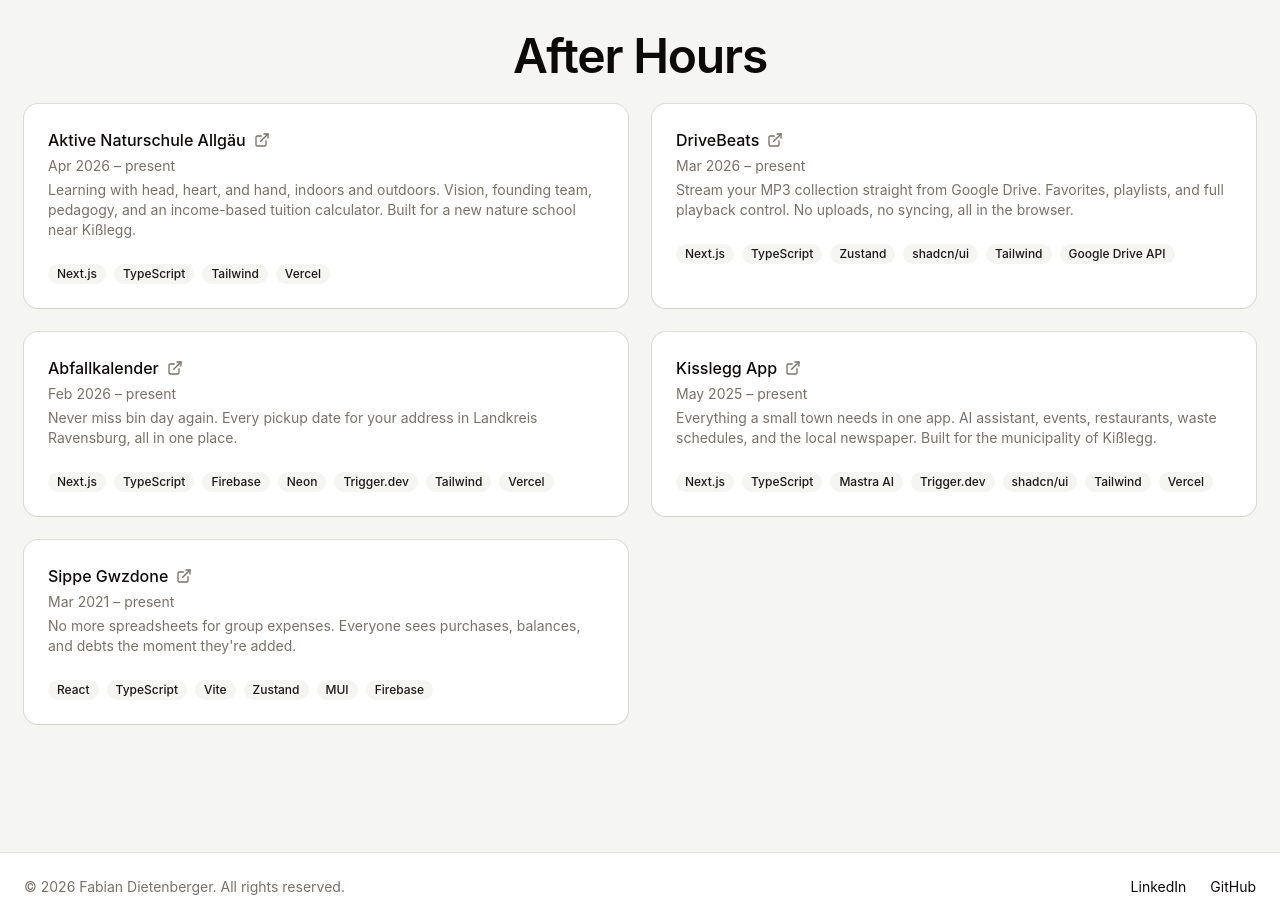
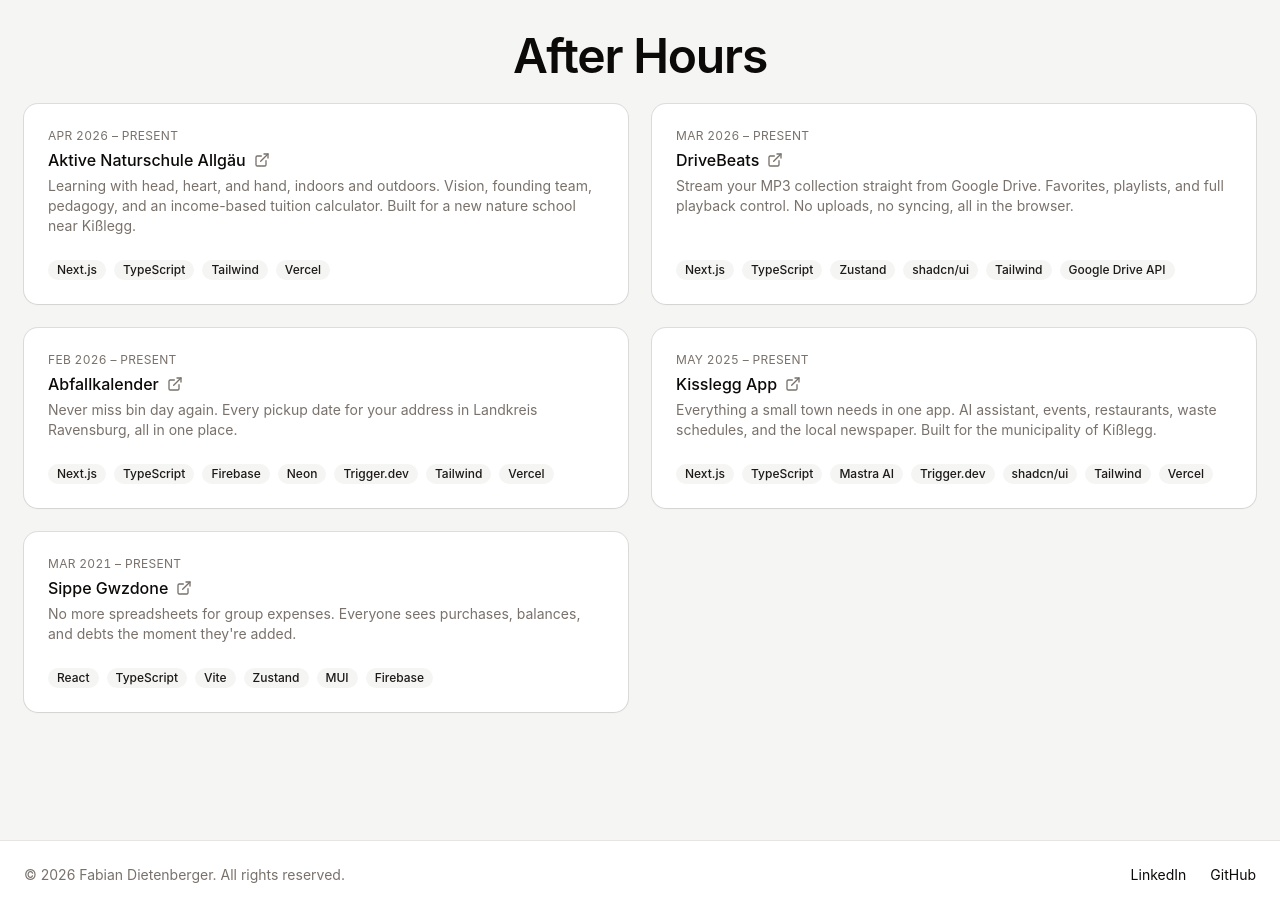
Before and after one commit to feedm3/dietenberger.me, a Next.js app: page / in a window 1280 px wide. Shown: the part 2320-3241 px from the top of the page. Built offline with nearby package versions, Linux system fonts and the light colour scheme; no server answers.

Commit message:
feat: update project links and add custom favicon

```diff
--- a/src/components/project-card.tsx
+++ b/src/components/project-card.tsx
@@ -49,23 +49,23 @@
   const card = (
     <Card className="h-full transition-shadow hover:shadow-lg dark:hover:shadow-none">
       <CardHeader>
+        <p className="text-xs tracking-wide text-muted-foreground uppercase tabular-nums">
+          <time dateTime={start}>{formatMonth(start)}</time>
+          {' – '}
+          {end ? <time dateTime={end}>{formatMonth(end)}</time> : 'present'}
+        </p>
         <CardTitle className="flex items-center gap-2">
           <h3>{title}</h3>
           {href && (
             <ExternalLink
-              className="size-4 text-muted-foreground"
+              className="size-4 shrink-0 text-muted-foreground"
               aria-hidden="true"
             />
           )}
         </CardTitle>
-        <p className="text-sm text-muted-foreground">
-          <time dateTime={start}>{formatMonth(start)}</time>
-          {' – '}
-          {end ? <time dateTime={end}>{formatMonth(end)}</time> : 'present'}
-        </p>
         <CardDescription>{description}</CardDescription>
       </CardHeader>
-      <CardContent>
+      <CardContent className="mt-auto">
         <div className="flex flex-wrap gap-2">
           {tech.map((t) => (
             <Badge key={t} variant="secondary">
--- a/src/components/projects-section.tsx
+++ b/src/components/projects-section.tsx
@@ -32,7 +32,7 @@
       'Tailwind',
       'Google Drive API',
     ],
-    href: 'https://drivebeats.dietenberger.me/',
+    href: 'https://www.drivebeats.app/',
     start: '2026-03',
   },
   {
@@ -56,7 +56,7 @@
       'Tailwind',
       'Vercel',
     ],
-    href: 'https://abfallkalender.dietenberger.me/',
+    href: 'https://www.abfallkalender-rv.de',
     start: '2026-02',
   },
   {
```
Also changed, not shown: src/app/layout.tsx (+0 -3 lines), src/app/icon.svg (added), 1 other file (tests, documents, lock files or other folders).
